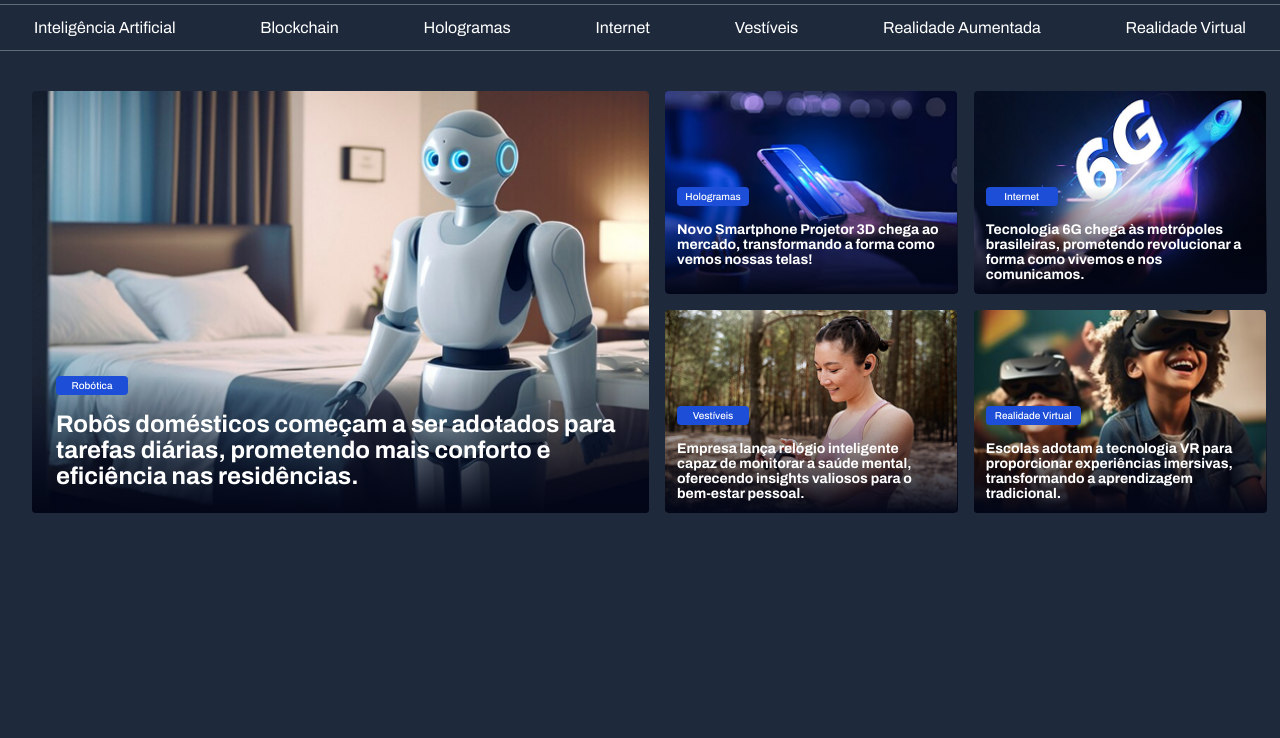
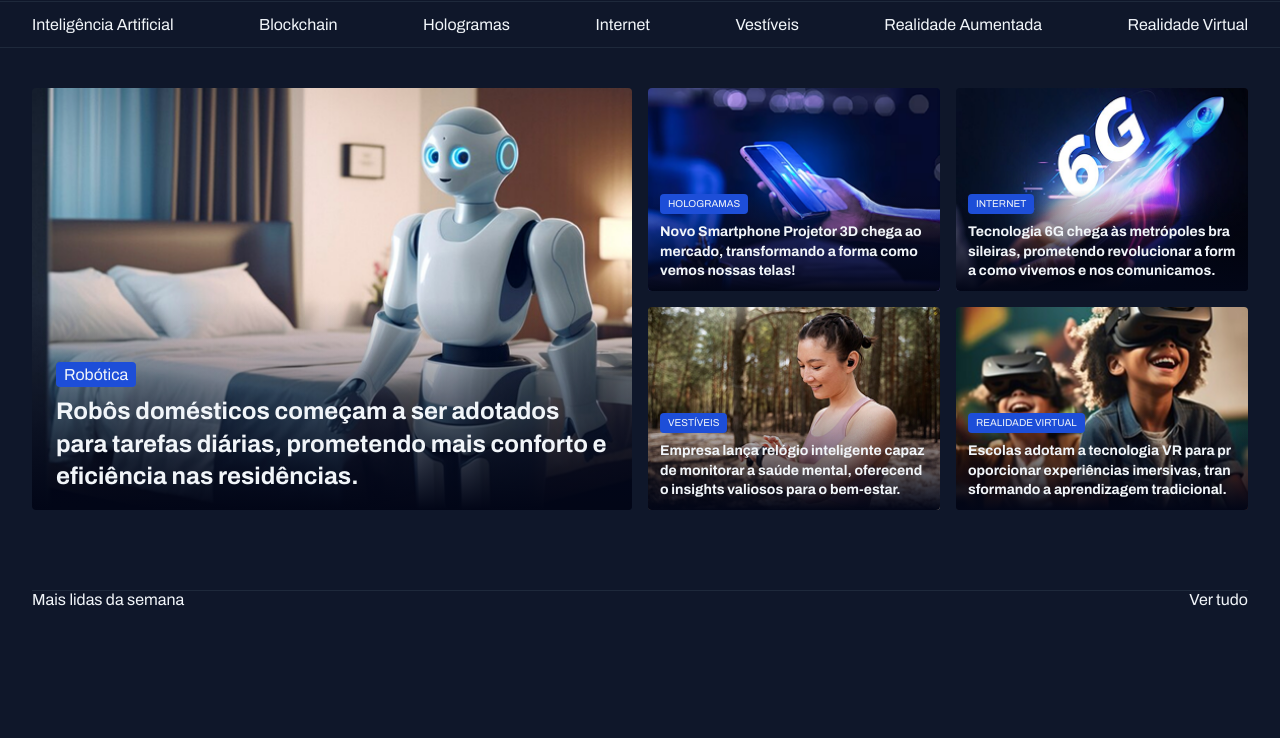
Before and after one commit to Guilherme342-png/Portal-de-noticias, a plain HTML site: page index.html in a window 1280 px wide. Shown: the part 62-800 px from the top of the page. Drawn offline with Linux system fonts and the light colour scheme.

Commit message:
fazendo ajustes na area de destaques

```diff
--- a/header.css
+++ b/header.css
@@ -1,63 +1,41 @@
-* {
-  margin: 0px;
-  padding: 0px;
-  box-sizing: border-box;
+body{
+  background-color: var(--bg-color);
+  color: var(--text-color-primary);
 }
 
-body {
-  background-color: #1e293b;
-  color: white;
+.container{
+  width: 1280px;
+  margin-inline: auto;
 }
 
-.container-header {
-  width: 1280px;
+.header{
   margin-inline: auto;
-
-  .search {
-    display: flex;
-  }
-
-  div:nth-child(1) {
-    gap: 8px;
-  }
-
-  div:nth-child(3) {
-    gap: 8px;
-  }
 }
 
-.title {
-  color: #60a5fa;
+span{
+  color: var(--brand-color-light);
 }
 
-.header-primary {
+
+
+.header-primary{
   display: flex;
   justify-content: space-between;
-  align-items: center;
-  padding-block: 20px;
-  padding-inline: 32px;
-
-  div:nth-child(1) {
-    display: flex;
-  }
+  padding-block: 14px;
+  margin-inline: 32px;
 }
 
-.header-secondary {
-  display: grid;
-  grid-auto-flow: column;
-  grid-auto-columns: max-content;
+.header-secondary{
+  display: flex;
   justify-content: space-between;
-  padding-inline: 24px;
   padding-block: 14px;
-  margin-inline: auto;
-  border-top: 1px solid rgba(255, 255, 255, 0.3);
-  border-bottom: 1px solid rgba(255, 255, 255, 0.3);
+  border: 1px solid var(--stroke-color);
+  border-inline:none;
+  padding-inline: 32px;
+}
 
-  div:nth-child(1) {
-    margin-left: 10px;
-  }
-
-  div:nth-child(7) {
-    margin-right: 10px;
-  }
+.grid-icone{
+  display: flex;
+  align-items: center;
+  gap: 8px;
 }
--- a/index.html
+++ b/index.html
@@ -7,20 +7,21 @@
     <title>Portal De Noticias</title>
   </head>
   <body>
-    <header class="container-header">
+    <section class="container">
+      <header class="header">
         <section class="header-primary">
-        <div>
-          <img src="./img/List.svg" alt="" />
+          <div class="grid-icone">
+            <img src="./icone-img/List.svg" alt="" />
             <h1>Menu</h1>
           </div>
 
-        <div class="title">
-          <h1>TECH NEWS</h1>
+          <div>
+            <img src="./icone-img/Logo.png" alt="" />
           </div>
 
-        <div class="search">
+          <div class="grid-icone">
             <h1>Buscar</h1>
-          <img src="./img/MagnifyingGlass (1).svg" alt="" />
+            <img src="./icone-img/MagnifyingGlass (1).svg" alt="" />
           </div>
         </section>
 
@@ -35,76 +36,95 @@
         </section>
       </header>
 
-    <main class="container">
-      <section class="destaques">
-        <div class="destaques-grid-1">
+      <main class="destaques">
+        <div class="card">
           <img src="./img-main/Image-1.png" alt="" />
-
-          <div class="shadow">
-            <div class="buttom"><p>Robótica</p></div>
-
-            <h1>
+          <div class="card-txt-1">
+            <p class="content-tag">Robótica</p>
+            <h3 class="heading-1">
               Robôs domésticos começam a ser adotados para tarefas diárias,
               prometendo mais conforto e eficiência nas residências.
-            </h1>
+            </h3>
           </div>
         </div>
 
-        <div class="destaques-grid-2">
-          <div>
+        <div class="grid">
+          <div class="card">
             <img src="./img-main/Image-2.png" alt="" />
-            <div class="grid-2-ab shadow">
-              <div class="buttom"><p>Hologramas</p></div>
-
-              <div class="grid-2-txt">
-                <h1>
+            <div class="card-txt-2">
+              <p class="content-tag">Hologramas</p>
+              <h3 class="heading-3">
                 Novo Smartphone Projetor 3D chega ao mercado, transformando a
                 forma como vemos nossas telas!
-                </h1>
+              </h3>
             </div>
+          </div>
+
+          <div class="card">
+            <img src="./img-main/Image-3.png" alt="" />
+            <div class="card-txt-2">
+              <p class="content-tag">Internet</p>
+              <h3 class="heading-3">
+                Tecnologia 6G chega às metrópoles brasileiras, prometendo
+                revolucionar a forma como vivemos e nos comunicamos.
+              </h3>
+            </div>
+          </div>
+
+          <div class="card">
+            <img src="./img-main/Image-4.png" alt="" />
+            <div class="card-txt-2">
+              <p class="content-tag">Vestíveis</p>
+              <h3 class="heading-3">
+                Empresa lança relógio inteligente capaz de monitorar a saúde
+                mental, oferecendo insights valiosos para o bem-estar.
+              </h3>
+            </div>
+          </div>
+
+          <div class="card">
+            <img src="./img-main/Image-5.png" alt="" />
+            <div class="card-txt-2">
+              <p class="content-tag">Realidade Virtual</p>
+              <h3 class="heading-3">
+                Escolas adotam a tecnologia VR para proporcionar experiências
+                imersivas, transformando a aprendizagem tradicional.
+              </h3>
+            </div>
+          </div>
+        </div>
+      </main>
+
+      <section class="most-read">
+        <div class="heading">
+          <p>Mais lidas da semana</p>
+
+          <div>
+            <p>Ver tudo</p>
+
+            <img src="" alt="" />
           </div>
         </div>
 
         <div>
-            <img src="./img-main/Image-3.png" alt="" />
-            <div class="grid-2-ab shadow">
-              <div class="buttom"><p>Internet</p></div>
-
-              <div class="grid-2-txt">
-                <h1>
-                  Tecnologia 6G chega às metrópoles brasileiras, prometendo revolucionar a forma como vivemos e nos comunicamos.
-                </h1>
-              </div>
-            </div>
+          <div>
+            <img src="" alt="" />
           </div>
 
           <div>
-            <img src="./img-main/Image-4.png" alt="" />
-            <div class="grid-2-ab shadow">
-              <div class="buttom"><p>Vestíveis</p></div>
-
-              <div class="grid-2-txt">
-                <h1>
-                  Empresa lança relógio inteligente capaz de monitorar a saúde mental, oferecendo insights valiosos para o bem-estar pessoal.
-                </h1>
-              </div>
-            </div>
+            <img src="" alt="" />
           </div>
 
           <div>
-            <img src="./img-main/Image-5.png" alt="" />
-            <div class="grid-2-ab shadow">
-              <div class="buttom-realidade-v"><p>Realidade Virtual</p></div>
+            <img src="" alt="" />
+          </div>
 
-              <div class="grid-2-txt">
-                <h1>
-                  Escolas adotam a tecnologia VR para proporcionar experiências imersivas, transformando a aprendizagem tradicional.
-                </h1>
-              </div>
-            </div>
+          <div>
+            <img src="" alt="" />
           </div>
         </div>
       </section>
-    </main>
+
+    </section>
   </body>
 </html>
--- a/main.css
+++ b/main.css
@@ -1,105 +1,66 @@
-body main {
-  margin: 40px 32px 0 32px;
+main {
+  width: 1216px;
+  margin-inline: auto;
+}
+
+.destaques img {
+  height: 100%;
+  object-fit: cover;
 }
 
 .destaques {
   display: grid;
   grid-template-columns: repeat(2, 1fr);
-  width: 1250px;
+  margin-top: 40px;
   gap: 16px;
   margin-inline: auto;
-  overflow: hidden;
-
-  img {
-    height: 100%;
-    object-fit: cover;
-    border-radius: 4px;
+  margin-bottom: 80px;
 }
 
-  div:nth-child(2) {
+.grid {
   display: grid;
   grid-template-columns: repeat(2, 1fr);
   gap: 16px;
 }
 
-  /* .shadow {
-    width: 294.5px;
+.card {
+  position: relative;
+  overflow: hidden;
   border-radius: 4px;
+
+  &::before {
+    content: "";
+    position: absolute;
     background: linear-gradient(
       to top,
       rgba(2, 6, 23, 1) 0%,
       rgba(2, 6, 23, 0) 100%
     );
-  } */
+    inset: 0;
+    top: 50%;
+  }
+
+  .card-txt-1 {
+    position: absolute;
+    inset: 0;
+    top: 65%;
+    padding-inline: 24px;
+  }
+
+  .card-txt-2{
+    position: absolute;
+    inset: 0;
+    top: 105px;
+    margin-inline: 12px;
+    word-break: break-all;
 
 
-  .shadow{
-    width: 293px;
-    border-radius: 4px;
-    background: linear-gradient(
-      to top,
-      rgba(2, 6, 23, 1) 0%,
-      rgba(2, 6, 23, 0) 100%
-    );
-
-  }
-
-  .buttom {
+    p{
         font-size: 10px;
-    font-weight: 500;
-    padding: 4px 8px 4px 8px;
-    background-color: #1d4ed8;
-    width: 72px;
-    text-align: center;
-    border-radius: 4px;
-  }
-
-  .buttom-realidade-v{
-
-    font-size: 10px;
-    font-weight: 500;
-    padding: 4px 8px 4px 8px;
-    background-color: #1d4ed8;
-    width:95px;
-    text-align: center;
-    border-radius: 4px;
-
-  }
-
-  .destaques-grid-1 {
-    position: relative;
-
-    > div {
-      width: 100%;
-      display: flex;
-      flex-direction: column;
-      position: absolute;
-      bottom: 0.4px;
-      padding-right: 24px;
-      padding-left: 24px;
-      padding-bottom: 24px;
+        font-weight: 400;
+        line-height: 12px;
+        letter-spacing: 4%;
+        text-transform: uppercase;
     }
   }
 }
-
-.destaques-grid-2 div {
-  position: relative;
-
-  .grid-2-ab {
-    display: flex;
-    flex-direction: column;
-    position: absolute;
-    bottom: 0.5px;
-    padding: 0px 12px 12px 12px;
-
-
-
-    h1{
-        font-size: 14px;
-        width: 264px;
-        height: 60px;
-    }
-
-  }
-
-}
--- /dev/null
+++ b/most-read.css
@@ -0,0 +1,11 @@
+.most-read{
+    width: 1216px;
+    margin-inline: auto;
+    border-top: 1px solid var(--stroke-color);
+
+
+    .heading{
+        display: flex;
+        justify-content: space-between;
+    }
+}
--- a/style.css
+++ b/style.css
@@ -1,8 +1,12 @@
+@import url("https://fonts.googleapis.com/css2?family=Archivo:ital,wght@0,100..900;1,100..900&display=swap");
 @import url(./header.css);
 @import url(./main.css);
-@import url("https://fonts.googleapis.com/css2?family=Archivo:ital,wght@0,100..900;1,100..900&display=swap");
+@import url(./variavels.css);
+@import url(./most-read.css);
 
-
-*{
+* {
+    margin: 0px;
+    padding: 0px;
+    box-sizing: border-box;
     font-family: Archivo;
-}
+  }
--- /dev/null
+++ b/variavels.css
@@ -0,0 +1,48 @@
+:root{
+    --brand-color-light: #60a5fa;
+    --brand-color-dark: #1d4ed8;
+
+    --bg-color: #0f172a;
+    --stroke-color: #1e293b;
+
+    --text-color-primary: #F1F5F9;
+    --text-color-secondary: #cbd5e1;
+}
+
+.heading-1{
+    font-size: 24px;
+    line-height: 135%;
+    font-weight: 700;
+}
+
+.heading-2{
+    font-size: 16px;
+    line-height: 140%;
+    font-weight: 700;
+}
+
+.heading-3{
+    font-size: 14px;
+    line-height: 140%;
+    font-weight: 700;
+}
+
+.span{
+    font-size: 14px;
+    line-height: 145%;
+    font-weight: 500;
+}
+
+.paragraphy{
+    font-size: 14px;
+    line-height: 160%;
+    font-weight: 400;
+}
+
+.content-tag{
+    padding: 4px 8px 4px 8px;
+    background-color: var(--brand-color-dark);
+    border-radius: 4px;
+    display: inline-block;
+    margin-bottom: 8px;
+}
```
Also changed, not shown: icone-img/ArrowRight.svg (renamed from img/ArrowRight.svg), icone-img/List.svg (renamed from img/List.svg), icone-img/Logo.png (added), icone-img/MagnifyingGlass (1).svg (renamed from img/MagnifyingGlass (1).svg). Lines whose indentation alone changed are shown as unchanged.
